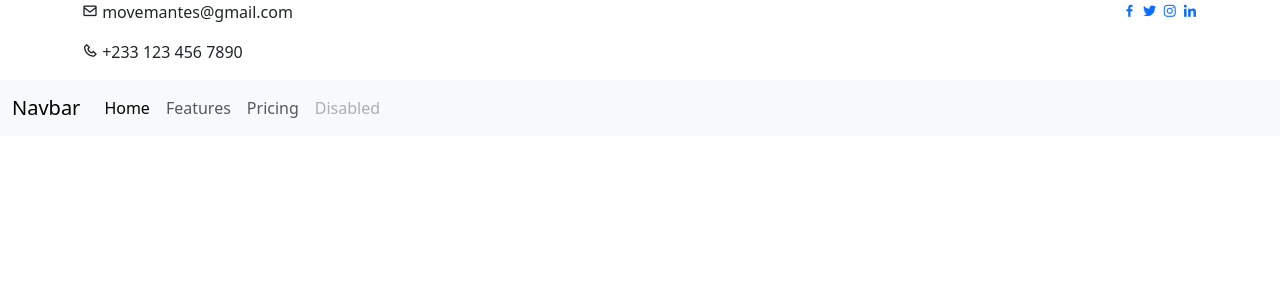
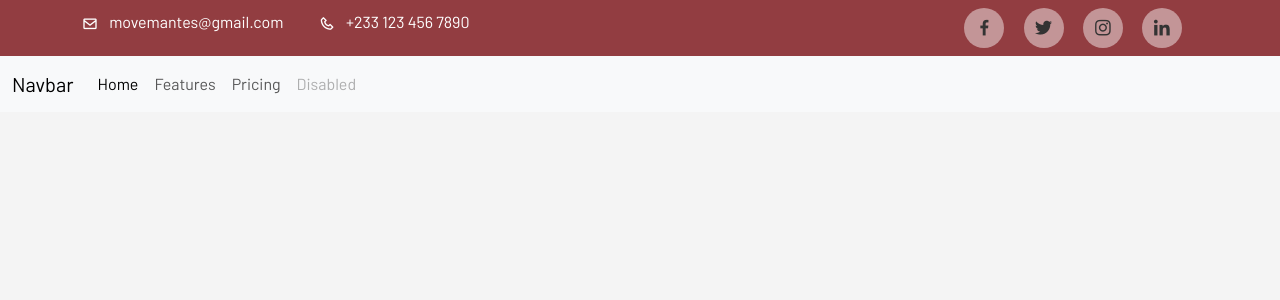
Before and after one commit to nignig0/web-tech-project, a PHP site: page / in a window 1280 px wide. Shown: the top 300 px of the page. Run offline with PHP 8.4, Linux system fonts and the light colour scheme; some libraries are stand-ins or nearby versions.

Commit message:
Just ended styles for top navigation

```diff
--- a/css/style.css
+++ b/css/style.css
@@ -1 +1,70 @@
 @import url('https://fonts.googleapis.com/css2?family=Barlow:wght@400;500;600;700&display=swap');
+
+/*  color: #923D41; */
+body {
+  font-family: 'Barlow', sans-serif;
+  font-size: 1rem;
+  line-height: 1.5;
+  color: #333;
+  background-color: #f4f4f4;
+  margin: 0;
+  padding: 0;
+}
+
+h1, h2, h3, h4, h5, h6 {
+  font-weight: 800 !important;
+  margin: 0;
+  padding: 0;
+}
+
+
+a{
+    text-decoration: none;
+    color: #333;
+    transition:  all 0.2s ease;
+}
+
+img {
+  width: 100%;
+  height: auto;
+}
+
+
+/* NAVBAR */
+
+.top-nav {
+  background-color: #923D41;
+  color: #fff;
+  align-items: center;
+  padding: 0.5rem 1rem;
+}
+
+.top-nav p{
+    margin-bottom: 0;
+    display: inline-block;
+    margin-right: 1.5rem;
+    padding-bottom: 0.5rem;
+}
+
+.top-nav i, .top-nav span{
+    margin-right: 0.5rem;
+    vertical-align: middle;
+}
+
+.social-links a{
+    margin-right: 1rem;
+    width: 2.5rem;
+    height: 2.5rem !important;
+    background-color: rgba(255, 255, 255, 0.45);
+    display: inline-flex;
+    align-items: center;
+    justify-content: center;
+    border-radius: 100%;
+    font-size: 1.3rem;
+    padding-left: 0.5rem;
+}
+
+.social-links a:hover{
+    background-color: rgba(255, 255, 255, 0.753);
+
+}
```
